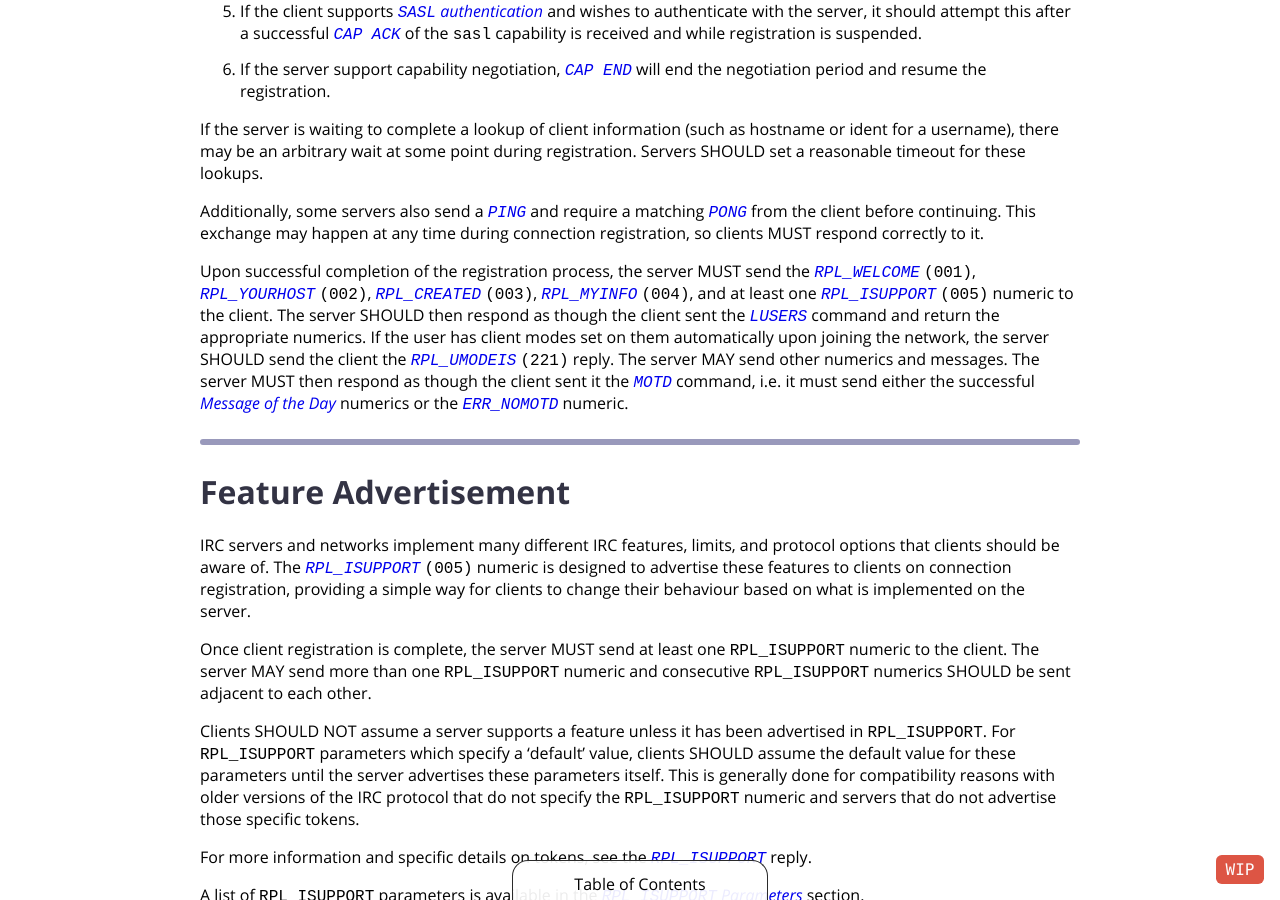
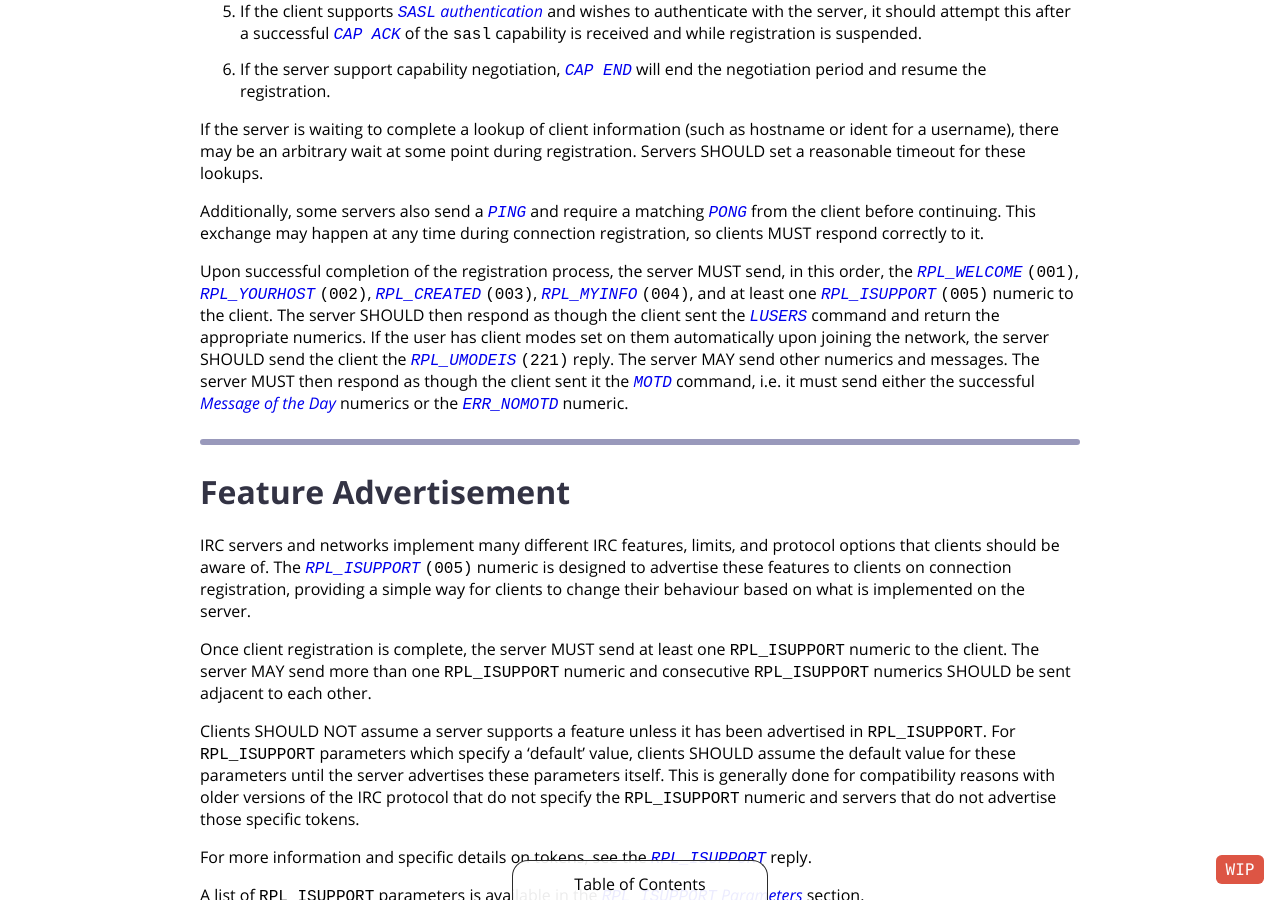
Before and after one commit to ircdocs/modern-irc, a Jekyll site: the page built from index.md, in a window 1280 px wide and 900 px high, scrolled down 11687 px. Built offline with Jekyll 4.4.1, drawn with Linux system fonts in a browser that asks for light colours.

Commit message:
Integrate connection reg suggestion from @JonasT

```diff
--- a/index.md
+++ b/index.md
@@ -429,7 +429,7 @@ If the server is waiting to complete a lookup of client information (such as hos
 
 Additionally, some servers also send a [`PING`](#ping-message) and require a matching [`PONG`](#pong-message) from the client before continuing. This exchange may happen at any time during connection registration, so clients MUST respond correctly to it.
 
-Upon successful completion of the registration process, the server MUST send the [`RPL_WELCOME`](#rplwelcome-001) `(001)`, [`RPL_YOURHOST`](#rplyourhost-002) `(002)`, [`RPL_CREATED`](#rplcreated-003) `(003)`, [`RPL_MYINFO`](#rplmyinfo-004) `(004)`, and at least one [`RPL_ISUPPORT`](#rplisupport-005) `(005)` numeric to the client. The server SHOULD then respond as though the client sent the [`LUSERS`](#lusers-message) command and return the appropriate numerics. If the user has client modes set on them automatically upon joining the network, the server SHOULD send the client the [`RPL_UMODEIS`](#rplumodeis-221) `(221)` reply. The server MAY send other numerics and messages. The server MUST then respond as though the client sent it the [`MOTD`](#motd-message) command, i.e. it must send either the successful [Message of the Day](#motd-message) numerics or the [`ERR_NOMOTD`](#errnomotd-422) numeric.
+Upon successful completion of the registration process, the server MUST send, in this order, the [`RPL_WELCOME`](#rplwelcome-001) `(001)`, [`RPL_YOURHOST`](#rplyourhost-002) `(002)`, [`RPL_CREATED`](#rplcreated-003) `(003)`, [`RPL_MYINFO`](#rplmyinfo-004) `(004)`, and at least one [`RPL_ISUPPORT`](#rplisupport-005) `(005)` numeric to the client. The server SHOULD then respond as though the client sent the [`LUSERS`](#lusers-message) command and return the appropriate numerics. If the user has client modes set on them automatically upon joining the network, the server SHOULD send the client the [`RPL_UMODEIS`](#rplumodeis-221) `(221)` reply. The server MAY send other numerics and messages. The server MUST then respond as though the client sent it the [`MOTD`](#motd-message) command, i.e. it must send either the successful [Message of the Day](#motd-message) numerics or the [`ERR_NOMOTD`](#errnomotd-422) numeric.
 
 
 ---
```
